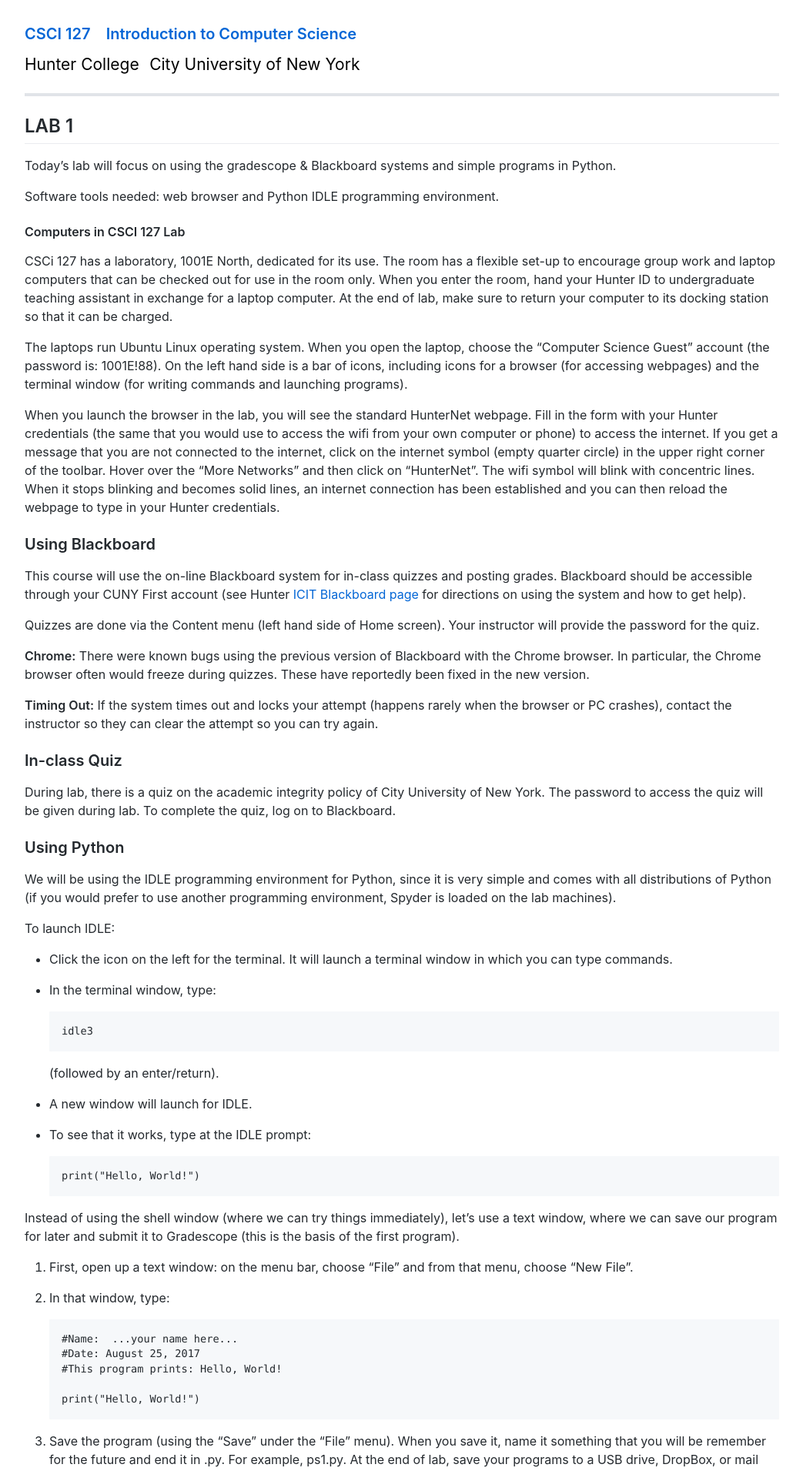
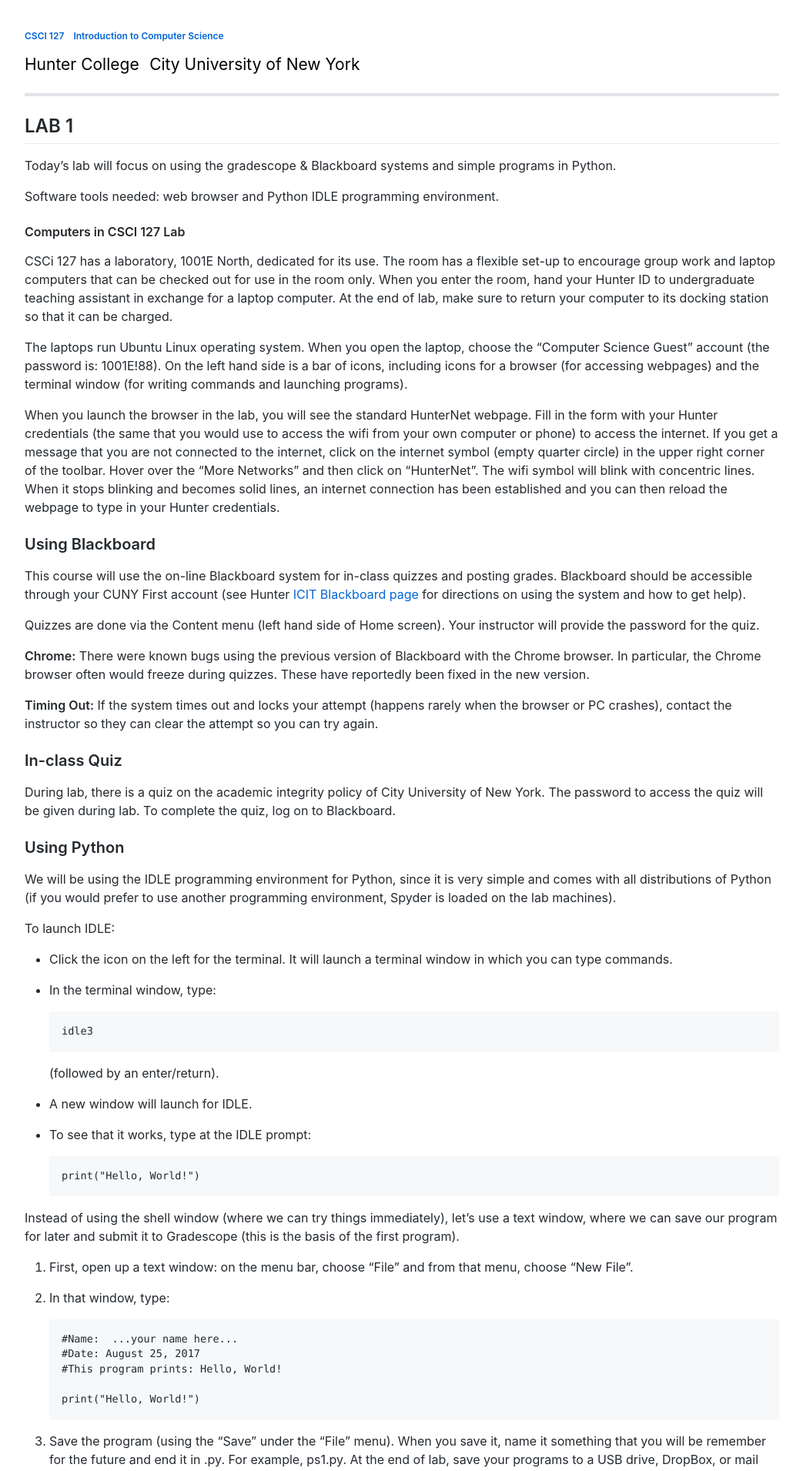
Before and after one commit to maryash/maryash.github.io, a Jekyll site: the page built from files/lab1.md, in a window 1280 px wide. Shown: the top 1911 px of the page at 77% size, without its empty margins (118-1161 px from the left). Built offline with Jekyll 4.4.1, drawn with Linux system fonts in a browser that asks for light colours; comment, search, counter and statistics services are not loaded.

Commit message:
Update lab1.md

```diff
--- a/files/lab1.md
+++ b/files/lab1.md
@@ -2,7 +2,7 @@
 layout: myDefault
 title: LAB 1
 ---
-### [CSCI 127 &nbsp;&nbsp; Introduction to Computer Science](../main.html)
+### [<span style="font-size:12px">CSCI 127 &nbsp;&nbsp; Introduction to Computer Science</span>](../main.html)
 <span style="line-height:0.1; font-size:21px; color:#000000">Hunter College</span><span style="line-height:0.1; font-size:16px"> &nbsp; </span><span style="line-height:0.1; font-size:21px; color:#000000;">City University of New York</span>
 
 ---
```
